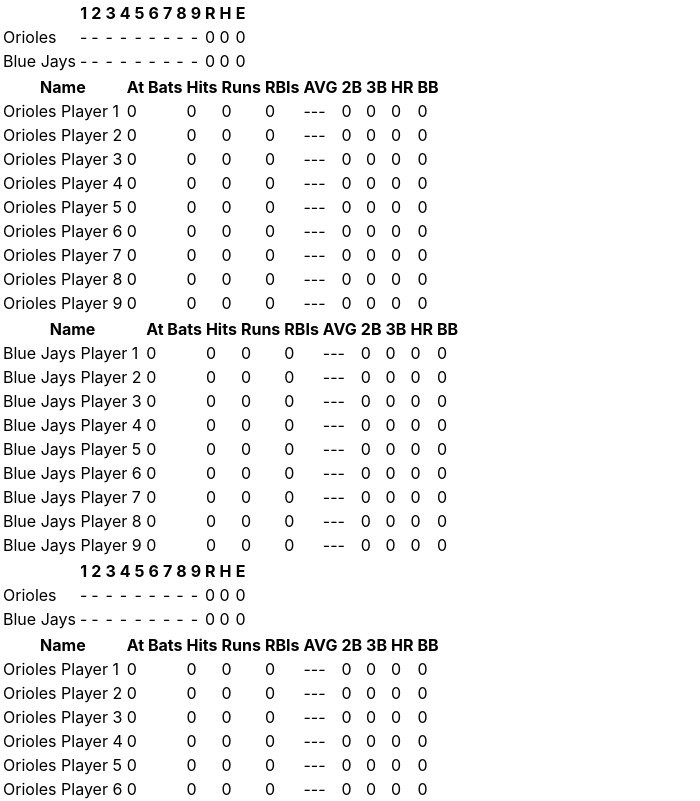
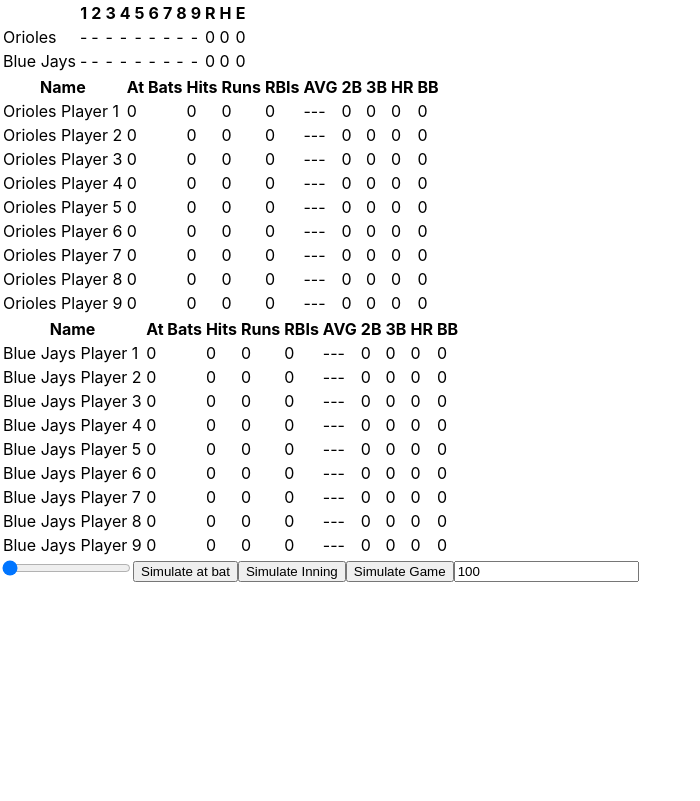
Before and after one commit to tmacdonald/baseball-game, a React (Create React App) app: page / in a window 1280 px wide. Shown: the top 801 px of the page, without its empty margins (0-700 px from the left). Built offline with nearby package versions, Linux system fonts and the light colour scheme.

Commit message:
Added battingOrder so that roster is non-destructive

```diff
--- a/src/App.js
+++ b/src/App.js
@@ -5,8 +5,8 @@
 function App() {
   return (
     <div className="App">
-      <Games />
-      {/* <Game /> */}
+      {/* <Games /> */}
+      <Game />
       {/* <button onClick={addGame}>Add Game</button> */}
     </div>
   );
--- a/src/DiceActionCreator.ts
+++ b/src/DiceActionCreator.ts
@@ -1,5 +1,4 @@
 import Action from "./actions/Action";
-import { Player } from "./models/Game";
 import Bases from "./models/Bases";
 import { walk, single, double, triple, homeRun, out, error } from "./actions";
 
--- a/src/actions/double.ts
+++ b/src/actions/double.ts
@@ -1,7 +1,6 @@
 import { Player } from "../models/Game";
 import Action from "./Action";
 import Bases, { createBases } from "../models/Bases";
-import Count from "../models/Count";
 import { ActionOutcome } from "../models/Play";
 
 const double: Action = {
--- a/src/gameEngine.ts
+++ b/src/gameEngine.ts
@@ -12,10 +12,6 @@
 import _ from "lodash";
 
 import Bases, { createBases } from "./models/Bases";
-
-function log(message: any) {
-  //console.log(message);
-}
 
 function numberOfOuts(play: Play): number {
   const { action } = play;
@@ -32,6 +28,7 @@
   return {
     awayTeam,
     homeTeam,
+    battingOrder: [awayTeam.roster, homeTeam.roster],
     plays: []
   };
 }
@@ -44,7 +41,7 @@
 }
 
 export function innings(game: Game) {
-  const { plays: plays } = game;
+  const { plays } = game;
 
   const awayplays = plays.filter(play => play.top);
   const homeplays = plays.filter(play => !play.top);
@@ -60,7 +57,7 @@
 }
 
 export function isGameOver(game: Game): boolean {
-  const { plays: plays } = game;
+  const { plays } = game;
 
   const awayplays = plays.filter(play => play.top);
   const homeplays = plays.filter(play => !play.top);
@@ -102,7 +99,7 @@
   awayTeamBatting: boolean;
   bases: Bases;
 } {
-  const { plays: plays } = game;
+  const { plays } = game;
 
   const awayplays = plays.filter(play => play.top);
   const homeplays = plays.filter(play => !play.top);
@@ -159,11 +156,9 @@
     game
   );
 
-  const team = awayTeamBatting ? "awayTeam" : "homeTeam";
-
   const action = createAction(beforeBases);
 
-  const [batter, ...remainingRoster] = game[team].roster;
+  const [batter, ...otherBatters] = game.battingOrder[awayTeamBatting ? 0 : 1];
 
   const actionOutcome = action.perform(batter, beforeBases);
 
@@ -175,12 +170,16 @@
     action
   };
 
+  let newBattingOrder: Player[][];
+  if (awayTeamBatting) {
+    newBattingOrder = [[...otherBatters, batter], game.battingOrder[1]];
+  } else {
+    newBattingOrder = [game.battingOrder[0], [...otherBatters, batter]];
+  }
+
   return {
     ...game,
-    [team]: {
-      ...game[team],
-      roster: [...remainingRoster, batter]
-    },
+    battingOrder: newBattingOrder,
     plays: [...game.plays, play]
   };
 }
--- a/src/models/Game.ts
+++ b/src/models/Game.ts
@@ -10,5 +10,7 @@
 export default interface Game {
   awayTeam: Team;
   homeTeam: Team;
+  battingOrder: Player[][];
+
   plays: Play[];
 }
```
